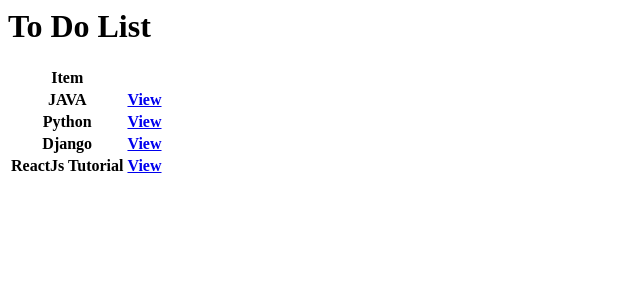
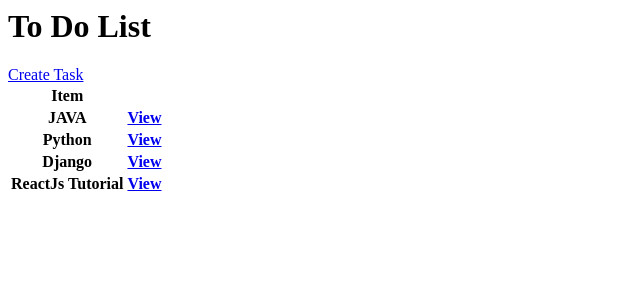
Before and after one commit to harshil-padasala/todo-list-django, a Django app: page / in a window 1280 px wide. Shown: the top 300 px of the page, without its empty margins (0-640 px from the left). Run offline with Django 3.2, Linux system fonts and the light colour scheme; data comes from the database, SQL or seed files in the repository; both versions use the stored data as it was after the commit; lists and menus that the app fills with data are empty.

Commit message:
created create task page and update task_list page

```diff
--- a/main/templates/main/task_list.html
+++ b/main/templates/main/task_list.html
@@ -1,4 +1,6 @@
 <h1>To Do List</h1>
+
+<a href="{% url 'task-create' %}">Create Task</a>
 
 <table>
     <tr>
--- a/main/urls.py
+++ b/main/urls.py
@@ -1,7 +1,9 @@
 from django.urls import path
-from .views import TaskList, Task
+from .views import TaskList, TaskDetail, TaskCreate
 
 urlpatterns = [
-    path('', TaskList.as_view(), name="task list"),
-    path('task/<int:pk>', Task.as_view(), name='task')
+    path('', TaskList.as_view(), name="task-list"), # ---> url for displaying task list page.
+    path('task/<int:pk>', TaskDetail.as_view(), name='task'), # ---> url for displaying detail of task.
+    path('task-create', TaskCreate.as_view(), name='task-create'), # ---> url for form of creating task.
+
 ]
--- a/main/views.py
+++ b/main/views.py
@@ -1,16 +1,30 @@
-from django.shortcuts import render
-from django.http import HttpResponse
 from django.views.generic.list import ListView
 from django.views.generic.detail import DetailView
+from django.views.generic.edit import CreateView
+from django.urls import reverse_lazy
 from .models import Task
 
 # Create your views here.
 
 class TaskList(ListView):
+    """
+    This class is used for displaying list of Task using ListView.
+    """
     model = Task
     context_object_name = 'tasks'
 
-class Task(DetailView):
+class TaskDetail(DetailView):
+    """
+    This class is used for displaying details of particular task using DetailView.
+    """
     model = Task
     context_object_name = 'task'
     template_name = 'main/task.html'
+
+class TaskCreate(CreateView):
+    """
+    This class is used for creating a new task.
+    """
+    model = Task
+    fields = '__all__'
+    success_url = reverse_lazy('task-list')
```
Also changed, not shown: main/templates/main/task_form.html (added, +9 -0 lines), db.sqlite3.
